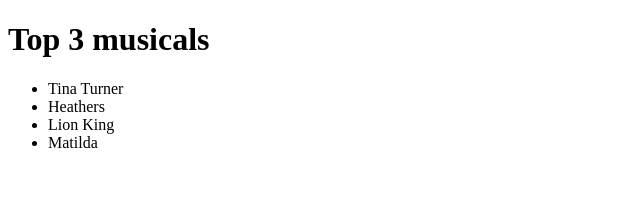
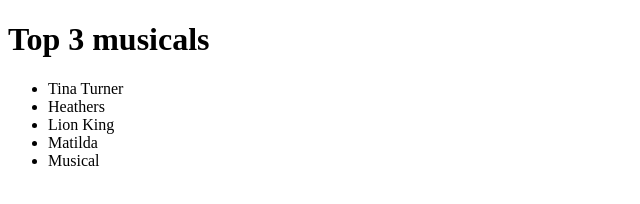
Before and after one commit to AsthaShaw/firstGitHubRepoSecond, a plain HTML site: page index.html in a window 1280 px wide. Shown: the full height of the page, 0-640 px from the left. Drawn offline with Linux system fonts and the light colour scheme.

Commit message:
Update index.html
Adding Musical to try git fetch

```diff
--- a/index.html
+++ b/index.html
@@ -14,6 +14,7 @@
         <li>Heathers</li>
         <li>Lion King</li>
         <li>Matilda</li>
+        <li>Musical</li>
     </ul>
 </body>
 </html>
```
